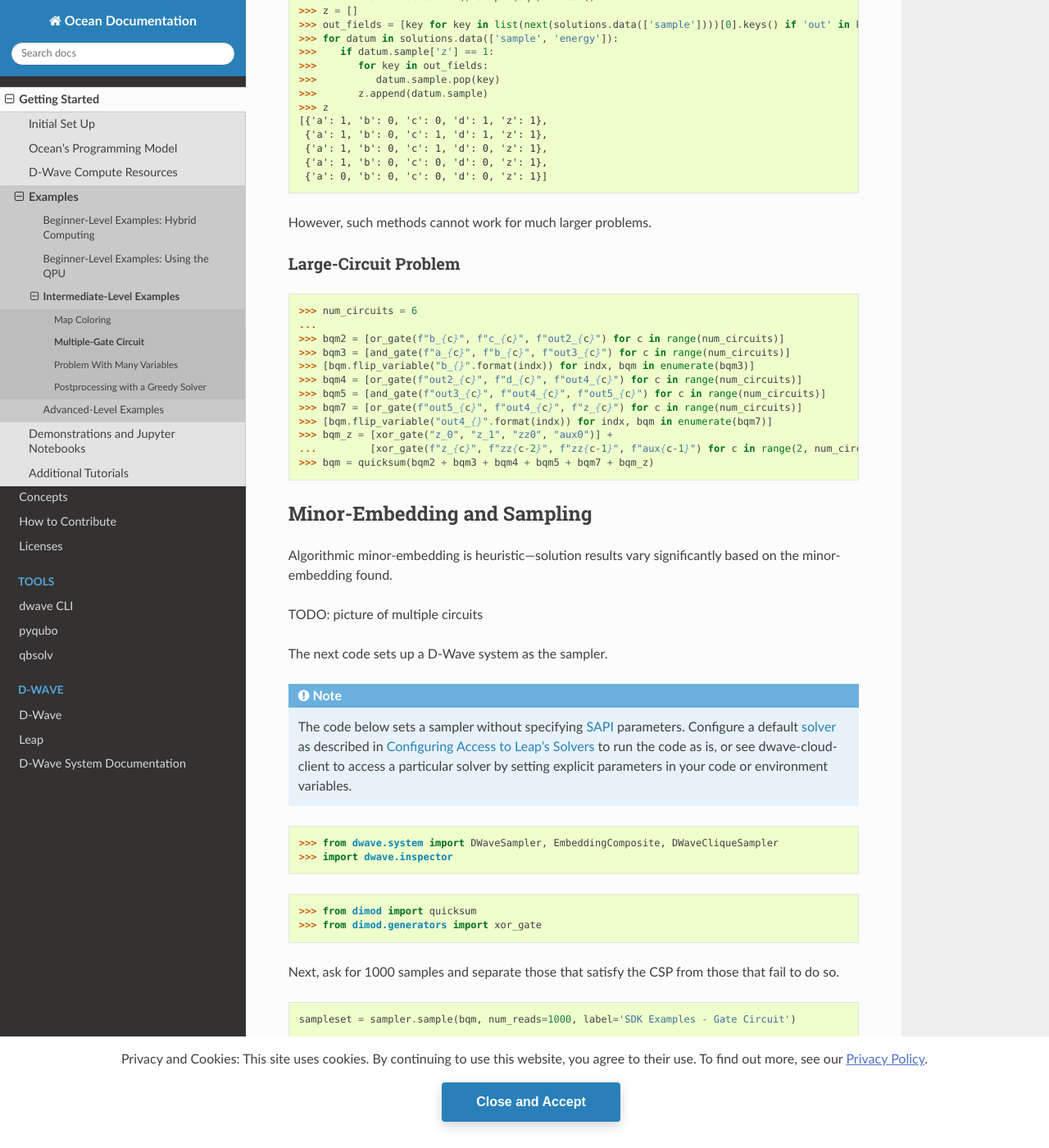
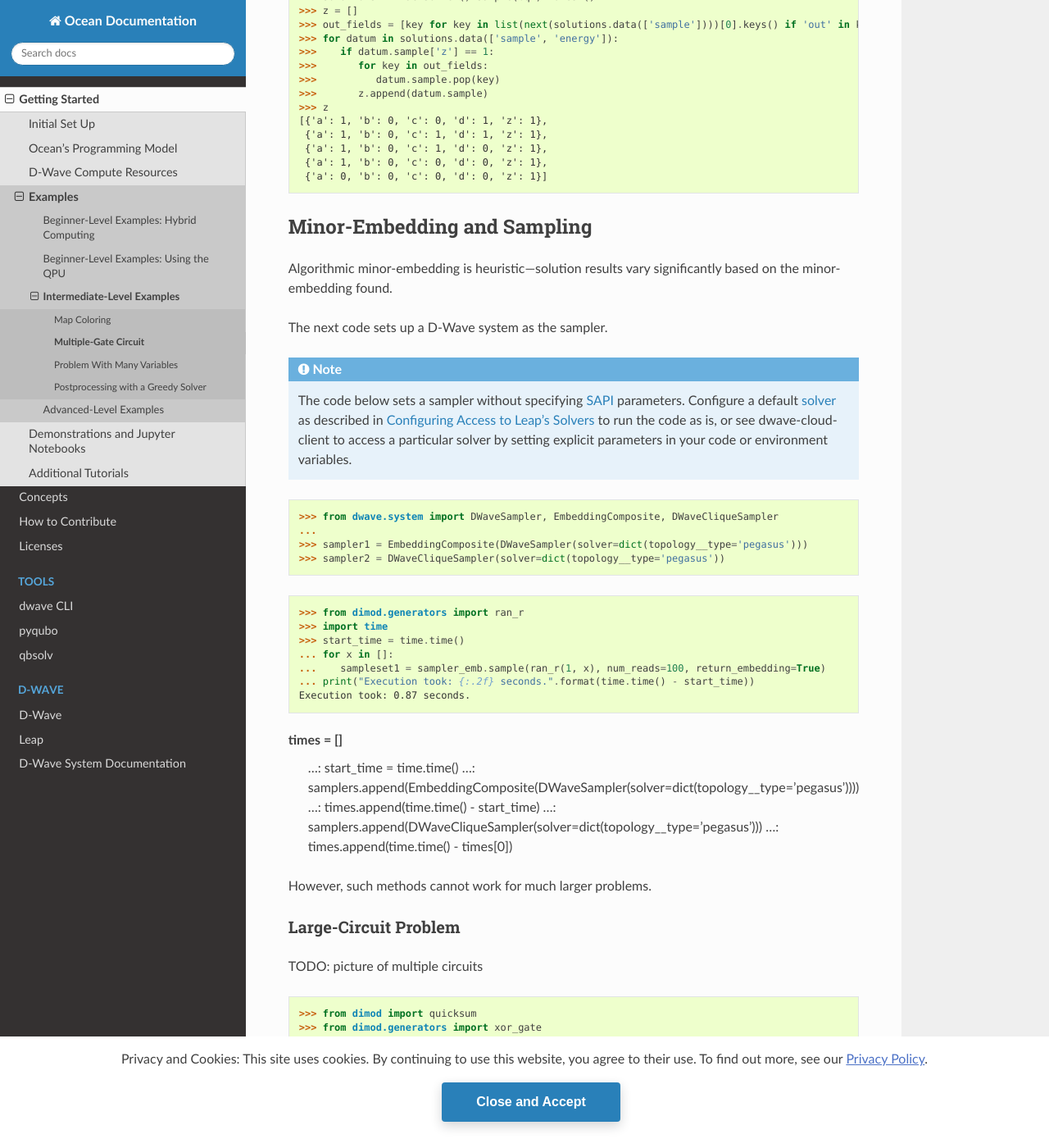
Before and after one commit to dwavesystems/dwave-ocean-sdk, a Sphinx documentation site: the page built from docs/examples/multi_gate.rst, in a window 1280 px wide and 1400 px high, scrolled down 1455 px. Shown: the whole window at 82% size. Built offline with Sphinx 7.4.7 and the Read the Docs theme 2.0.0, drawn with Linux system fonts in a browser that asks for light colours; pages that are not in the unit, such as notebooks, are missing from menus; the version number could not be read and is left out; some of the changed text lies outside the part shown.

Commit message:
Add some draft timing

```diff
--- a/docs/examples/multi_gate.rst
+++ b/docs/examples/multi_gate.rst
@@ -127,11 +127,51 @@ solutions in which the circuit's output, :math:`z` is true.
  {'a': 1, 'b': 0, 'c': 0, 'd': 0, 'z': 1},
  {'a': 0, 'b': 0, 'c': 0, 'd': 0, 'z': 1}]
 
+
+
+Minor-Embedding and Sampling
+============================
+
+Algorithmic minor-embedding is heuristic---solution results vary significantly based on
+the minor-embedding found.
+
+The next code sets up a D-Wave system as the sampler.
+
+.. include:: min_vertex.rst
+   :start-after: default-config-start-marker
+   :end-before: default-config-end-marker
+
+>>> from dwave.system import DWaveSampler, EmbeddingComposite, DWaveCliqueSampler
+...
+>>> sampler1 = EmbeddingComposite(DWaveSampler(solver=dict(topology__type='pegasus')))
+>>> sampler2 = DWaveCliqueSampler(solver=dict(topology__type='pegasus'))
+
+>>> from dimod.generators import ran_r
+>>> import time
+>>> start_time = time.time()
+... for x in []:
+...    sampleset1 = sampler_emb.sample(ran_r(1, x), num_reads=100, return_embedding=True)
+... print("Execution took: {:.2f} seconds.".format(time.time() - start_time))  # doctest: +SKIP
+Execution took: 0.87 seconds.
+
+times = []
+   ...: start_time = time.time()
+   ...: samplers.append(EmbeddingComposite(DWaveSampler(solver=dict(topology__type='pegasus'))))
+   ...: times.append(time.time() - start_time)
+   ...: samplers.append(DWaveCliqueSampler(solver=dict(topology__type='pegasus')))
+   ...: times.append(time.time() - times[0])
+
+
 However, such methods cannot work for much larger problems.
 
 Large-Circuit Problem
 ---------------------
 
+TODO: picture of multiple circuits
+
+>>> from dimod import quicksum
+>>> from dimod.generators import xor_gate
+...
 >>> num_circuits = 6
 ...
 >>> bqm2 = [or_gate(f"b_{c}", f"c_{c}", f"out2_{c}") for c in range(num_circuits)]
@@ -141,38 +181,14 @@ Large-Circuit Problem
 >>> bqm5 = [and_gate(f"out3_{c}", f"out4_{c}", f"out5_{c}") for c in range(num_circuits)]
 >>> bqm7 = [or_gate(f"out5_{c}", f"out4_{c}", f"z_{c}") for c in range(num_circuits)]
 >>> [bqm.flip_variable("out4_{}".format(indx)) for indx, bqm in enumerate(bqm7)]
->>> bqm_z = [xor_gate("z_0", "z_1", "zz0", "aux0")] +
-...         [xor_gate(f"z_{c}", f"zz{c-2}", f"zz{c-1}", f"aux{c-1}") for c in range(2, num_circuits)]
+>>> bqm_z = [xor_gate("z_0", "z_1", "zz0", "aux0")] + [
+...          xor_gate(f"z_{c}", f"zz{c-2}", f"zz{c-1}", f"aux{c-1}") for c in range(2, num_circuits)]
 >>> bqm = quicksum(bqm2 + bqm3 + bqm4 + bqm5 + bqm7 + bqm_z)
+>>> print(bqm.num_variables)
+64
 
 
-Minor-Embedding and Sampling
-============================
-
-Algorithmic minor-embedding is heuristic---solution results vary significantly based on
-the minor-embedding found.
-
-TODO: picture of multiple circuits
-
-
-The next code sets up a D-Wave system as the sampler.
-
-.. include:: min_vertex.rst
-   :start-after: default-config-start-marker
-   :end-before: default-config-end-marker
-
-
->>> from dwave.system import DWaveSampler, EmbeddingComposite, DWaveCliqueSampler
 >>> import dwave.inspector
-
-
-
-
-
->>> from dimod import quicksum
->>> from dimod.generators import xor_gate
-
-
 
 Next, ask for 1000 samples and separate those that satisfy the CSP from
 those that fail to do so.
```
Also changed, not shown: other parts of docs/examples/multi_gate.rst (+1 -1 lines).
